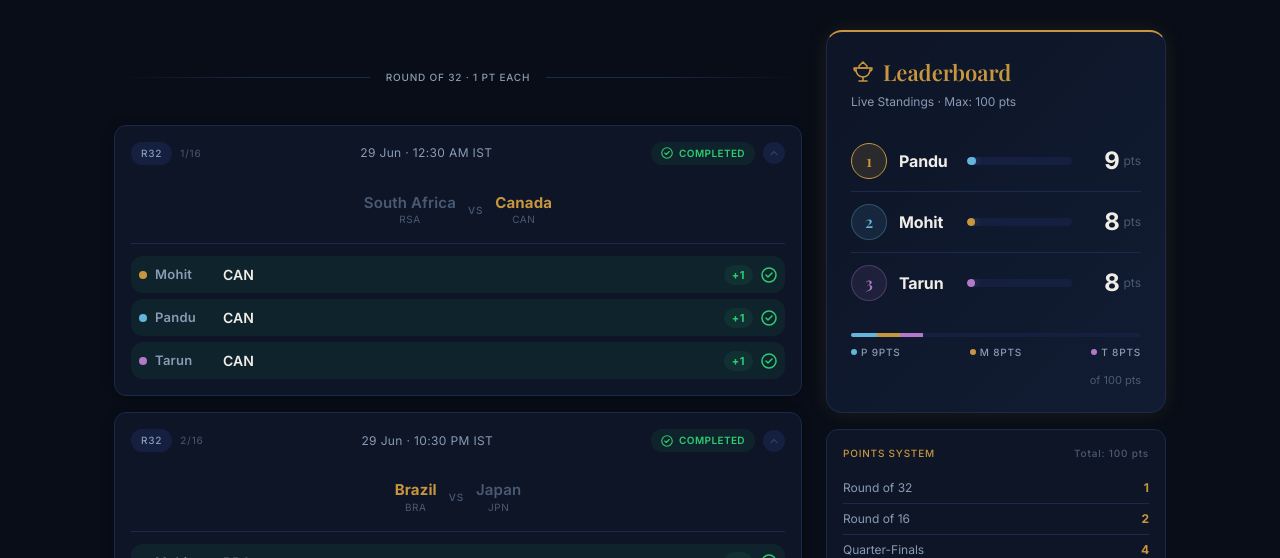
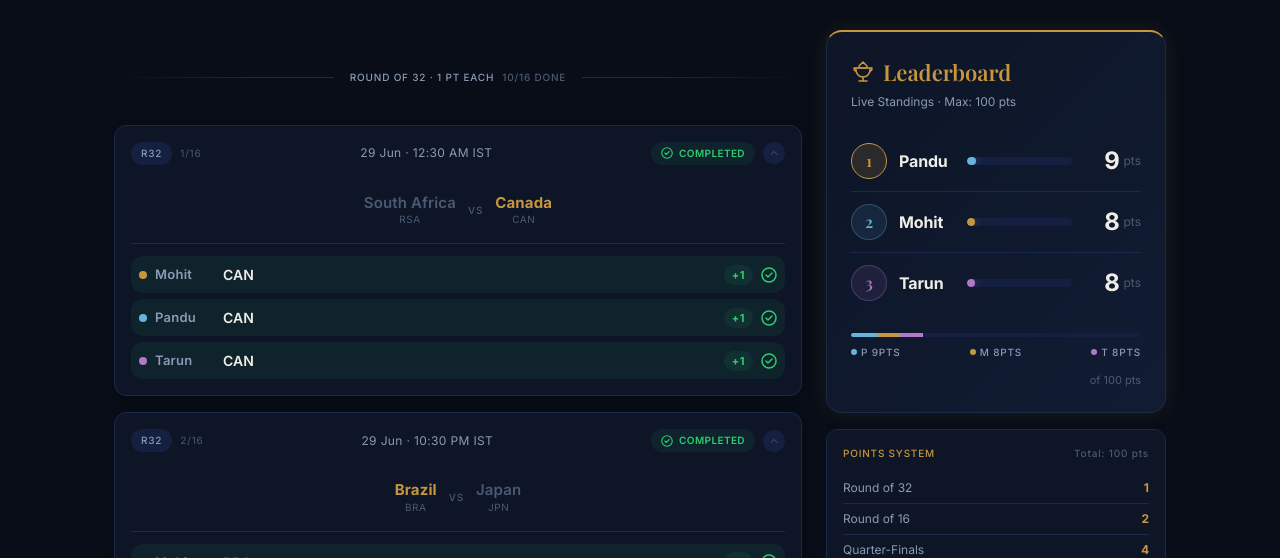
Before and after one commit to ocegik/ocegik.github.io, a React (Vite) app: page / in a window 1280 px wide. Shown: the part 394-952 px from the top of the page. Built offline with nearby package versions, Linux system fonts and the light colour scheme.

Commit message:
Refactor match display to use RoundSection component

```diff
--- a/src/App.tsx
+++ b/src/App.tsx
@@ -5,16 +5,14 @@ import { Header } from "@/components/Header";
 import { Hero } from "@/components/Hero";
 import { Leaderboard } from "@/components/Leaderboard";
 import { PointsReference } from "@/components/PointsReference";
-import { SectionDivider } from "@/components/SectionDivider";
-import { MatchCard } from "@/components/MatchCard";
+import { RoundSection } from "@/components/RoundSection";
 import { Legend } from "@/components/Legend";
 import { ErrorBanner } from "@/components/ErrorBanner";
 
 function App() {
   const { error, getWinner } = useResults();
   const { scores, getMatchScores } = useScoring(getWinner);
-
-  let globalMatchIndex = 0;
+  let staggerOffset = 0;
 
   return (
     <div
@@ -25,86 +23,40 @@ function App() {
         fontFamily: "'Inter', sans-serif",
       }}
     >
-      {/* Error Banner */}
       {error && <ErrorBanner message={error} />}
-
-      {/* Sticky Header */}
       <Header />
-
-      {/* Hero */}
       <Hero />
-
-      {/* Main Content */}
-      <main
-        className="mx-auto px-4 sm:px-6 pb-16"
-        style={{ maxWidth: "var(--max-width)" }}
-      >
+      <main className="mx-auto px-4 sm:px-6 pb-16" style={{ maxWidth: "var(--max-width)" }}>
         <div className="flex flex-col lg:flex-row gap-6">
-          {/* Left: Match Cards (Moved to bottom on mobile, left on desktop) */}
           <div className="flex-1 min-w-0 order-2 lg:order-1">
             {ROUNDS.map((round) => {
               const pointsPerMatch = POINTS_SYSTEM[round.name] || 1;
               const isFinal = round.name === "Final";
-
+              const start = staggerOffset;
+              staggerOffset += round.matches.length;
               return (
-                <div key={round.name}>
-                  <SectionDivider
-                    title={`${round.name === "3rd Place Play-Off" ? "3RD PLACE PLAY-OFF" : round.name.toUpperCase()} \u00B7 ${pointsPerMatch} PT${pointsPerMatch > 1 ? "S" : ""} EACH`}
-                    isGold={isFinal}
-                  />
-
-                  {round.matches.map((match, idx) => {
-                    const matchScores = getMatchScores(
-                      match.id,
-                      match.predictions,
-                      pointsPerMatch
-                    );
-                    const delay = globalMatchIndex * 80;
-                    globalMatchIndex++;
-
-                    return (
-                      <MatchCard
-                        key={match.id}
-                        match={match}
-                        roundName={round.name}
-                        matchIndex={idx}
-                        totalMatches={round.matches.length}
-                        pointsPerMatch={pointsPerMatch}
-                        scores={matchScores}
-                        staggerDelay={delay}
-                      />
-                    );
-                  })}
-                </div>
+                <RoundSection
+                  key={round.name}
+                  round={round}
+                  pointsPerMatch={pointsPerMatch}
+                  isFinal={isFinal}
+                  getWinner={getWinner}
+                  getMatchScores={getMatchScores}
+                  staggerStart={start}
+                />
               );
             })}
-
-            {/* Legend */}
             <Legend />
-
-            {/* Footer Note */}
             <div className="text-center mt-8">
               <div
                 className="mx-auto mb-2"
-                style={{
-                  width: "40px",
-                  height: "1px",
-                  backgroundColor: "var(--border-subtle)",
-                }}
+                style={{ width: "40px", height: "1px", backgroundColor: "var(--border-subtle)" }}
               />
-              <p
-                className="font-inter"
-                style={{
-                  fontSize: "11px",
-                  color: "var(--text-muted)",
-                }}
-              >
+              <p className="font-inter" style={{ fontSize: "11px", color: "var(--text-muted)" }}>
                 Scores calculated dynamically from results.json
               </p>
             </div>
           </div>
-
-          {/* Right: Sidebar (Moved to top on mobile, right on desktop) */}
           <div className="lg:w-[340px] flex-shrink-0 order-1 lg:order-2">
             <div className="lg:sticky lg:top-20">
               <Leaderboard scores={scores} />
```
